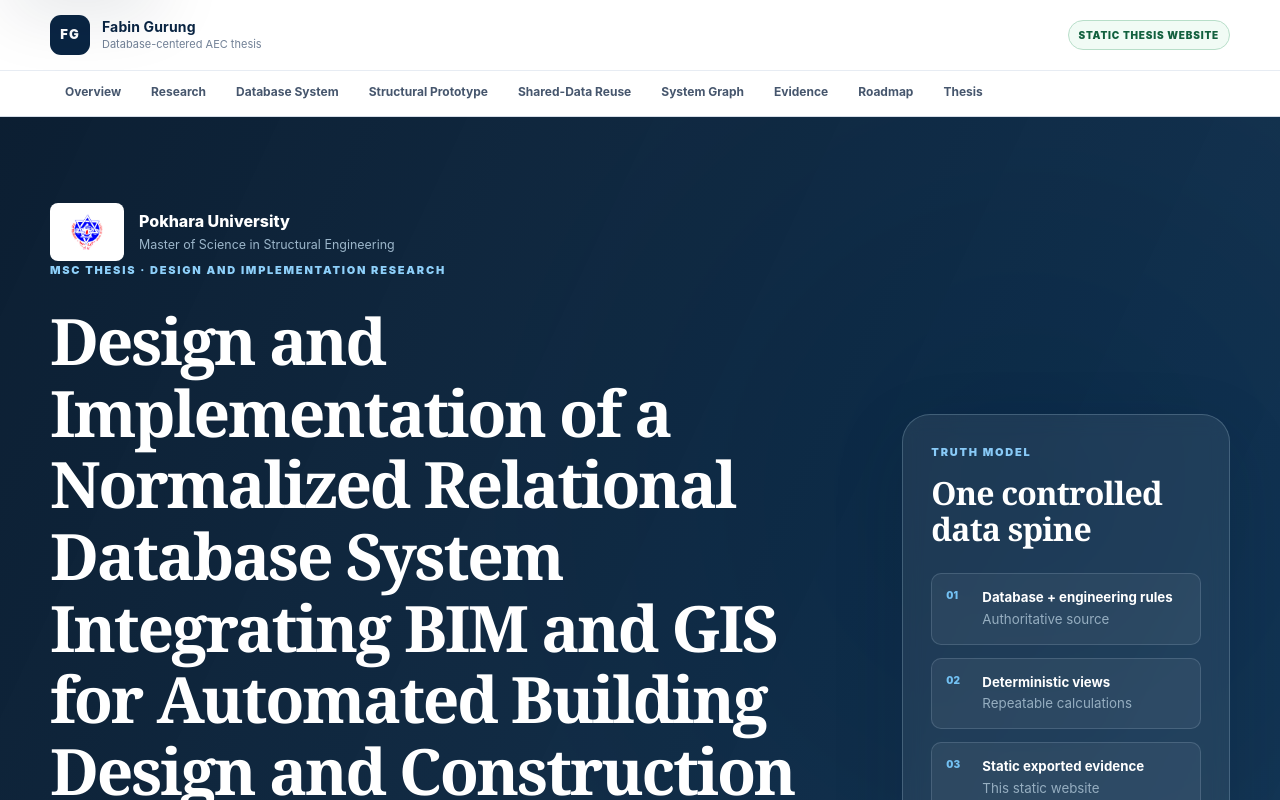
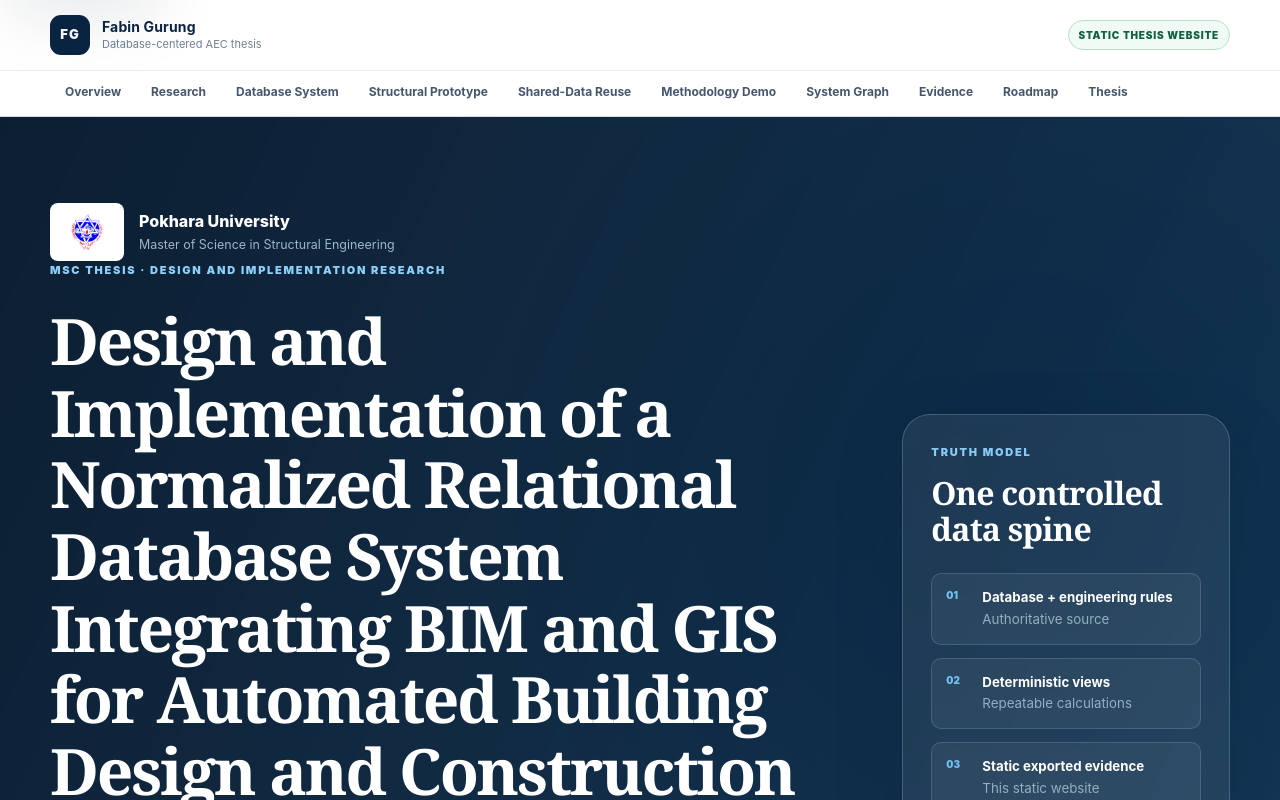
Before and after one commit to FabinGurung/fabin-aec-thesis-website, a Next.js app: page / in a window 1280 px wide. Shown: the top 800 px of the page. Built offline with nearby package versions, Linux system fonts and the light colour scheme.

Commit message:
Add 'Methodology Demo' link to mobile navigation

```diff
--- a/components/mobile-navigation.tsx
+++ b/components/mobile-navigation.tsx
@@ -9,6 +9,7 @@ const navItems = [
   ["/system", "Database System"],
   ["/prototype", "Structural Prototype"],
   ["/workflow", "Shared-Data Reuse"],
+  ["/methodology-demo/", "Methodology Demo"],
   ["/graph", "System Graph"],
   ["/evidence", "Evidence"],
   ["/roadmap", "Roadmap"],
```
